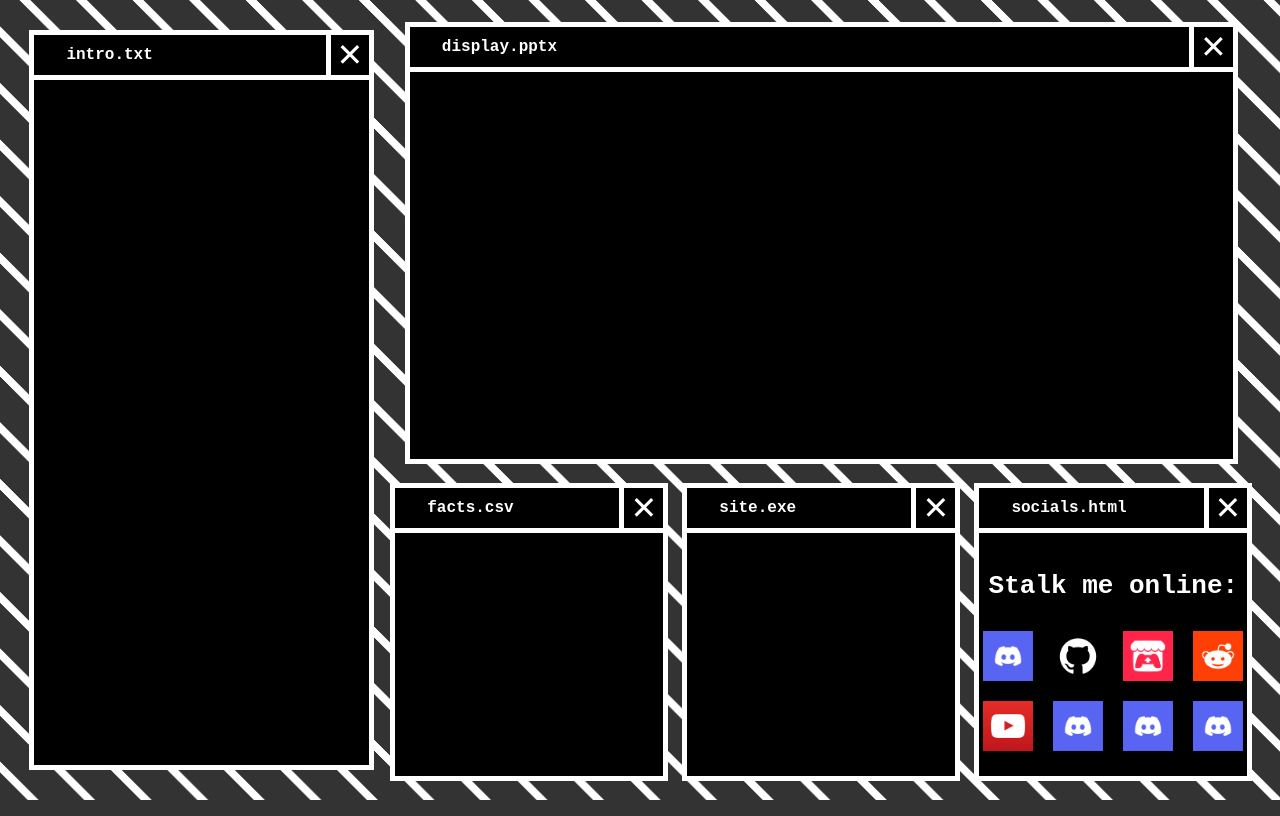
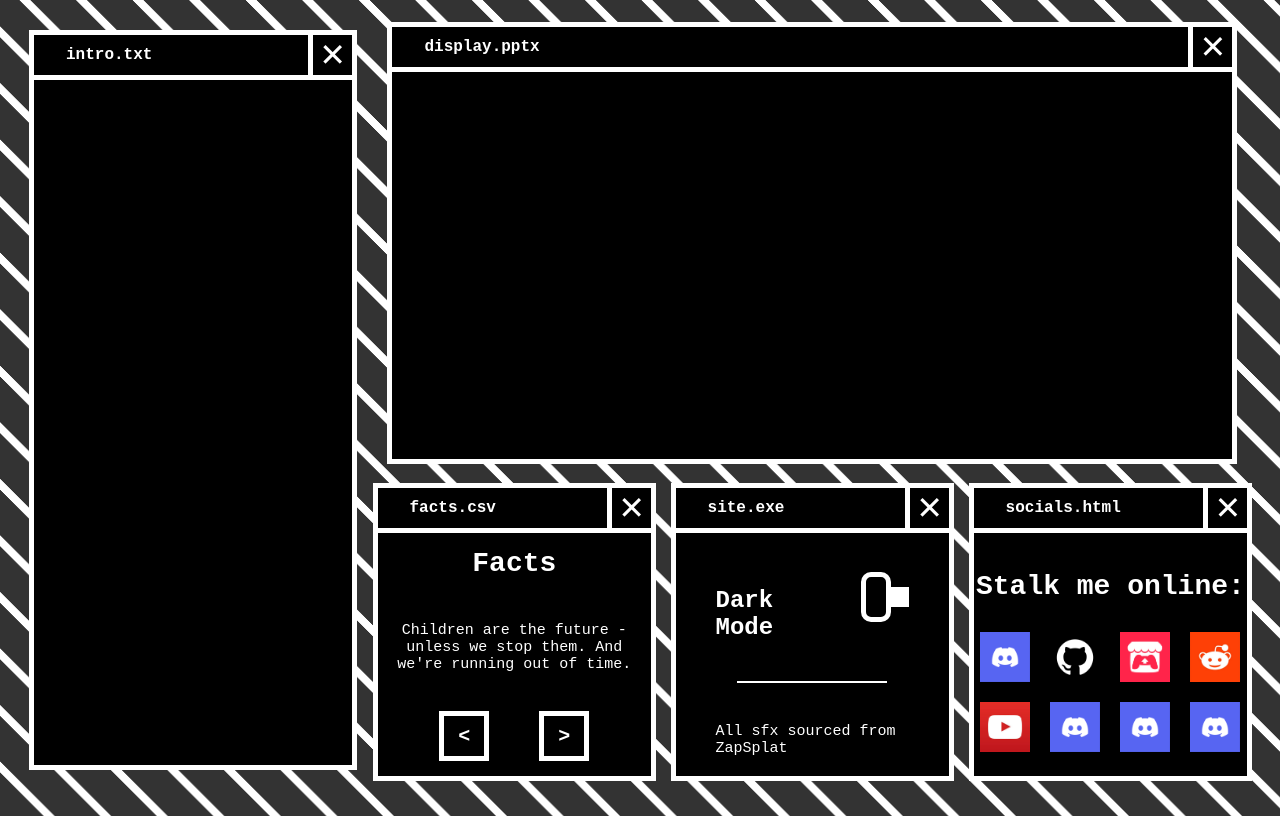
Before and after one commit to overseer-thirteen/website, a plain HTML site: page index.html in a window 1280 px wide. Drawn offline with Linux system fonts and the light colour scheme.

Commit message:
Socials, facts, site menu

```diff
--- a/index.html
+++ b/index.html
@@ -16,22 +16,47 @@
                 <div id="mainpanel" class="panel draggable"><div class="topstrip">display.pptx<button class="close-button">✕</button></div></div>
             </div>
             <div id="factscell" class="cell">
-                <div id="factspanel" class="panel draggable"><div class="topstrip">facts.csv<button class="close-button">✕</button></div></div>
+                <div id="factspanel" class="panel draggable">
+                    <div class="topstrip">facts.csv<button class="close-button">✕</button></div>
+                    <h1 id="factsheading">Facts</h1>
+                    <div id="factscontent" class="content">
+                        <div id="currentfact"></div>
+                        <div id="nextfact"></div>
+                    </div>
+                    <div id="factsmenu">
+                        <div id="factsleftbutton" class="factscarouselbutton"><</div>
+                        <div id="factsrightbutton" class="factscarouselbutton">></div>
+                    </div>
+                </div>
             </div>
+
             <div id="somethingcell" class="cell">
-                <div id="somethingpanel" class="panel draggable"><div class="topstrip">site.exe<button class="close-button">✕</button></div></div>
+                <div id="somethingpanel" class="panel draggable">
+                    <div class="topstrip">site.exe<button class="close-button">✕</button></div>
+                    <div class="content" id="somethingcontent">
+                        <div id="lightdarkoption" class="option">
+                            <div id="modeindicator">Dark Mode</div>
+                            <div class="groove toggleable" id="lightdarkswitch">
+                                <div class="handle toggleable"></div>
+                            </div>
+                        </div>
+                        <div id="divider" style="height: 2px; width: 150px; background-color: white;"></div>
+                        <div class="info">All sfx sourced from ZapSplat</div>
+                    </div>
+                </div>
             </div>
+
             <div id="socialscell" class="cell">
                 <div id="socialspanel" class="panel draggable">
                     <div class="topstrip">socials.html<button class="close-button">✕</button></div>
-                    <div id = "socialscontent">
+                    <div id = "socialscontent" class="content">
                         <h1>Stalk me online:</h1>
                         <div id="socialsgrid">
                             <a href="about:blank" target="_blank"><img src="Images/Logos/discord.png"></a>
                             <a href="about:blank" target="_blank"><img src="Images/Logos/github.png"></a>
-                            <a href="about:blank" target="_blank"><img src="Images/Logos/itchio.jpeg"></a>
-                            <a href="about:blank" target="_blank"><img src="Images/Logos/reddit.jpg"></a>
-                            <a href="about:blank" target="_blank"><img src="Images/Logos/youtube.jpeg"></a>
+                            <a href="about:blank" target="_blank"><img src="Images/Logos/itchio.png"></a>
+                            <a href="about:blank" target="_blank"><img src="Images/Logos/reddit.png"></a>
+                            <a href="about:blank" target="_blank"><img src="Images/Logos/youtube.png"></a>
                             <a href="about:blank" target="_blank"><img src="Images/Logos/discord.png"></a>
                             <a href="about:blank" target="_blank"><img src="Images/Logos/discord.png"></a>
                             <a href="about:blank" target="_blank"><img src="Images/Logos/discord.png"></a>
@@ -39,6 +64,7 @@
                     </div>
                 </div>
             </div>
+
         </div>
     </body>
 </html>
--- a/script.js
+++ b/script.js
@@ -137,6 +137,9 @@ function animateSnap(el, dx, dy) {
 }
 
 
+//==========================
+//MAIN
+
 document.addEventListener('DOMContentLoaded', () => {
     window.addEventListener('pageshow', (event) => {
         if (event.persisted) {
@@ -236,7 +239,7 @@ document.addEventListener('DOMContentLoaded', () => {
             let initialdisplacement = Math.sqrt(Math.abs(inix)**2 + Math.abs(iniy)**2);
             let theta = Math.atan2(iniy,inix);
             let start = Date.now();
-            let damping = 5; let omega=15;
+            let damping = 10; let omega=15;
             isDragging = false;
             Dragging = null;
             //curobject.style.zIndex = '';
@@ -271,8 +274,71 @@ document.addEventListener('DOMContentLoaded', () => {
     const clickSound = new Audio('Audio/Mouse Click.mp3');
 
     document.addEventListener('click', () => {
-        clickSound.currentTime = 0; // rewind if it's mid-play
+        clickSound.currentTime = 0;
         clickSound.play();
     });
 
+    //==========================
+    //FACTS CAROUSEL
+
+    const facts = [
+        "Children are the future - unless we stop them. And we're running out of time.",
+        "Every positive even integer greater than 2 can be written as the sum of two primes. <br style='margin-bottom:10px'> I have discovered a remarkable proof of this that these margins are too narrow to contain.",
+        "You should give me money.",
+        "Yo mama so fat that she sought medical assistance, and through strenuous exercise and dieting has brought her health back under control. <br style='margin-bottom:10px'> We are very proud of her.",
+        "A group of flamingos is called a 'flamboyance'."
+    ];
+
+    let currentIndex = 0;
+    let isAnimatingFacts = false;
+
+    const container = document.getElementById("fact-container");
+    const currentDiv = document.getElementById("currentfact");
+    const nextDiv = document.getElementById("nextfact");
+
+    currentDiv.textContent = facts[currentIndex];
+
+    function showFact(direction) {
+        if(isAnimatingFacts) return;
+        isAnimatingFacts=true;
+        const increment = direction === "right" ? 1 : -1;
+        const nextIndex = (currentIndex + increment + facts.length) % facts.length;
+
+        nextDiv.innerHTML = facts[nextIndex];
+
+        nextDiv.style.transition = "none";
+        currentDiv.style.transition = "none";
+        nextDiv.style.transform = `translateX(${direction === "right" ? '100%' : '-100%'})`;
+
+        void nextDiv.offsetWidth;
+
+        nextDiv.style.transition = "transform 0.5s ease";
+        currentDiv.style.transition = "transform 0.5s ease";
+        currentDiv.style.transform = `translateX(${direction === "right" ? '-100%' : '100%'})`;
+        nextDiv.style.transform = "translateX(0%)";
+
+        setTimeout(() => {
+            currentDiv.innerHTML = nextDiv.innerHTML;
+            nextDiv.innerHTML="";
+            currentDiv.style.transition = "none";
+            currentDiv.style.transform = "translateX(0%)";
+            nextDiv.style.transition = "none";
+            nextDiv.style.transform = "translateX(0%)";
+            isAnimatingFacts=false;
+            currentIndex = nextIndex;
+        }, 500);
+    }
+    document.getElementById("factsrightbutton").addEventListener("click", () => showFact("right"));
+    document.getElementById("factsleftbutton").addEventListener("click", () => showFact("left"));
+
+    //============================================
+    //LIGHT-DARK TOGGLE
+
+    const switchEl = document.getElementById('lightdarkswitch');
+    switchEl.addEventListener('click', () => {
+      document.querySelectorAll('.toggleable').forEach(el => el.classList.toggle('on'));
+    });
+
+    //==============================================
+
 });
--- a/style.css
+++ b/style.css
@@ -10,7 +10,6 @@ body{
 
 
 div{
-    outline: 5px solid white;
     box-sizing: border-box;
 }
 
@@ -61,15 +60,17 @@ div{
 #factspanel{
     height: 95%;
     width: 95%;
-    max-width: 300px;
-    max-height: 300px;
+    max-width: 350px;
+    aspect-ratio: 1 / 1;
+    display: flex;
+    flex-direction: column;
 }
 
 #socialspanel{
     height: 95%;
     width: 95%;
-    max-width: 300px;
-    max-height: 300px;
+    max-width: 350px;
+    aspect-ratio: 1 / 1;
     display: flex;
     flex-direction: column;
 }
@@ -77,8 +78,8 @@ div{
 #somethingpanel{
     height: 95%;
     width: 95%;
-    max-width: 300px;
-    max-height: 300px;
+    max-width: 350px;
+    aspect-ratio: 1 / 1;
 }
 
 #cellgrid {
@@ -88,6 +89,7 @@ div{
   }
 
 .topstrip{
+    outline: 5px solid white;
     display: flex;
     justify-content: space-between;
     align-items: center;
@@ -96,21 +98,16 @@ div{
     font-weight: bold;
 }
 
-#socialscontent {
+.content {
     flex: 1;
-    overflow: auto;
-    border: 0px solid white;
-    outline: 0px solid white;
     display: flex;
     flex-direction: column;
     align-items: center;
     justify-content: center;
     overflow: hidden;
-    padding: auto;
   }
 
 #socialsgrid{
-    outline: 0px solid white;
     display: grid;
     grid-template-columns: repeat(4, 1fr);
     grid-template-rows: repeat(2, 1fr);
@@ -159,6 +156,7 @@ button:active{
 }
 
 .panel{
+    outline: 5px solid white;
     background-color: black;
 }
 
@@ -200,14 +198,6 @@ button:active{
 }
 */
 
-.cell{
-    border: 0px solid white;
-    outline: 0px solid white;
-}
-#cellgrid{
-    border: 0px solid white;
-    outline: 0px solid white;
-}
 
 .stripes {
     top: 0;
@@ -235,3 +225,103 @@ button:active{
         background-position: 56.56px -56.56px;
     }
 }
+
+.factscarouselbutton{
+    height: 40px;
+    aspect-ratio: 1 / 1;
+    outline: 5px solid white;
+    display:flex;
+    align-items: center;
+    justify-content: center;
+    font-weight: bold;
+    font-size: 20px;
+}
+
+#factsmenu{
+    display:flex;
+    flex-direction: row;
+    justify-content: center;
+    padding-top: 20px;
+    padding-bottom: 20px;
+    gap: 60px;
+}
+
+.factscarouselbutton:active{
+    background-color: white;
+}
+
+#factsheading{
+    display: block;
+    margin-left: auto;
+    margin-right: auto;
+    margin-top: 20px;
+    margin-bottom: 20px;
+}
+
+#factscontent{
+    font-size: 15px;
+    padding-left: 20px;
+    padding-right: 20px;
+    position: relative;
+    overflow: hidden;
+}
+
+#nextfact, #currentfact {
+    position: absolute;
+    width: 100%;
+    height: 100%;
+    transition: transform 0.5s ease;
+    display: flex;
+    align-items: center;
+    justify-content: center;
+    padding: 1em;
+    box-sizing: border-box;
+    text-align: center;
+}
+
+.groove {
+    width: 50px;
+    height: 20px;
+    background-color: white;
+    position: relative;
+    cursor: pointer;
+}
+
+.handle {
+    outline: 5px solid white;
+    width: 20px;
+    height: 40px;
+    background-color: black;
+    position: absolute;
+    bottom: -50%;
+    left: 0;
+    border-radius: 5px;
+    transition: all 0.3s ease;
+}
+
+#somethingcontent{
+    height: 100%;
+    width: 100%;
+}
+
+.on .handle {
+        left: 30px; /* groove width (120) - handle width (20) = 100 */
+}
+
+.info{
+    margin: 40px;
+    font-size: 15px;
+}
+
+.option{
+    font-weight: bold;
+    font-size: 24px;
+    display: flex;
+    flex-direction: row;
+    gap: 40px;
+    margin: 40px;
+}
+
+h1{
+    font-size: 28px;
+}
```
Also changed, not shown: Images/Logos/bw-discord.png (added), Images/Logos/bw-itchio.png (added), Images/Logos/itchio.jpeg (deleted), Images/Logos/itchio.png (added), Images/Logos/reddit.jpg (deleted), Images/Logos/reddit.png (added), Images/Logos/youtube.jpeg (deleted), Images/Logos/youtube.png (added), todo.txt.
